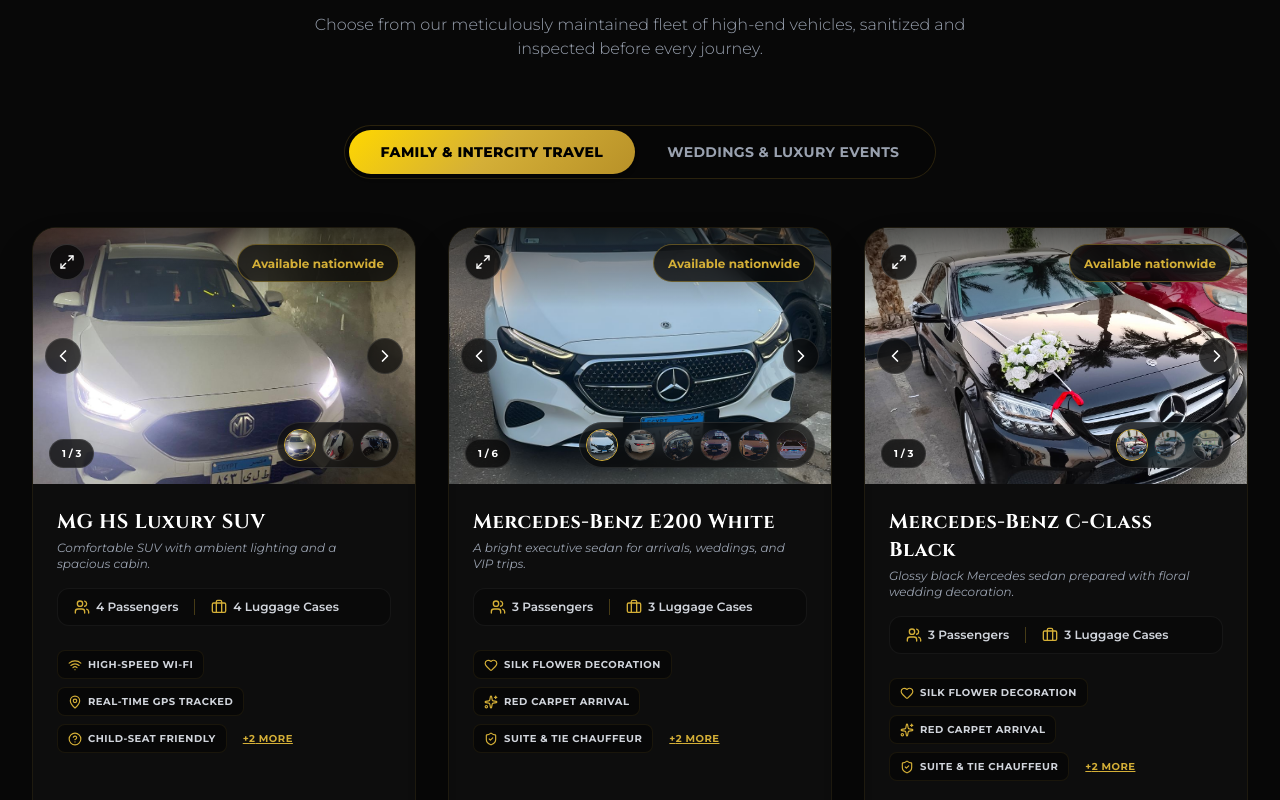
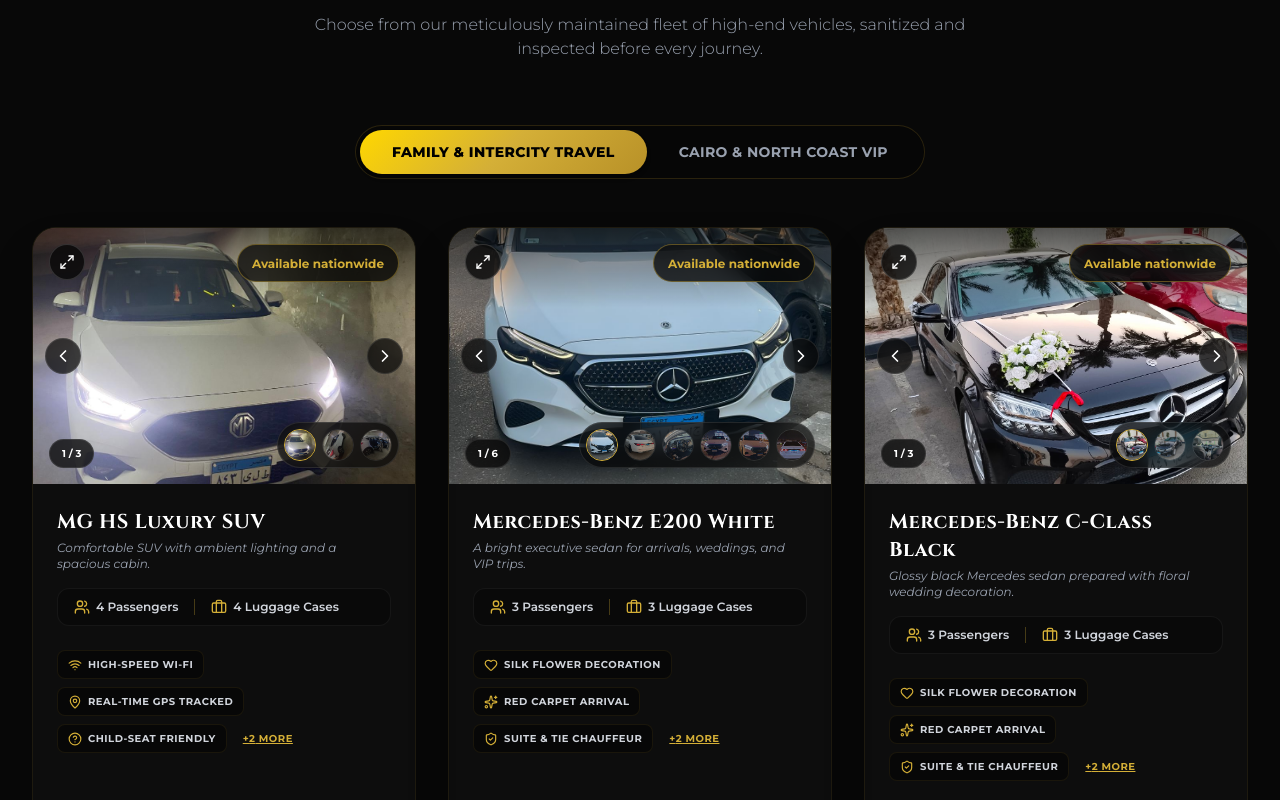
Before and after one commit to medoouwj12-tech/transport-limousine, a React (Vite) app: page / in a window 1280 px wide. Shown: the part 1200-2000 px from the top of the page. Built offline with nearby package versions, Linux system fonts and the light colour scheme.

Commit message:
تغيير زفاف العرايس والمناسبات إلى القاهرة والساحل VIP

```diff
--- a/src/data/translations.js
+++ b/src/data/translations.js
@@ -28,7 +28,7 @@ export const translations = {
     fleetTitle: "The Elite Fleet",
     fleetSubtitle: "Choose from our meticulously maintained fleet of high-end vehicles, sanitized and inspected before every journey.",
     tabFamily: "Family & Intercity Travel",
-    tabWedding: "Weddings & Luxury Events",
+    tabWedding: "Cairo & North Coast VIP",
     capacityPerson: "Passengers",
     capacityLuggage: "Luggage Cases",
     viewSpecs: "View VIP Specifications",
@@ -68,7 +68,7 @@ export const translations = {
 
     labelServiceType: "Select Service Type",
     serviceIntercity: "Intercity & Governorate Travel (توصيل المحافظات والعائلات)",
-    serviceWedding: "Weddings & Luxury Events (زفاف العرايس والمناسبات)",
+    serviceWedding: "Cairo & North Coast VIP (القاهرة والساحل VIP)",
 
     labelVehicleClass: "Select Vehicle Class",
     labelPickupGov: "Pickup Governorate",
@@ -144,7 +144,7 @@ export const translations = {
     fleetTitle: "أسطول النخبة",
     fleetSubtitle: "اختر من بين أسطولنا الفاخر المعتنى به بعناية فائقة، والمعقم والمفحوص بالكامل قبل كل رحلة.",
     tabFamily: "توصيل المحافظات والعائلات",
-    tabWedding: "زفاف العرايس والمناسبات",
+    tabWedding: "القاهرة والساحل VIP",
     capacityPerson: "أفراد",
     capacityLuggage: "حقائب",
     viewSpecs: "عرض مواصفات الـ VIP",
@@ -184,7 +184,7 @@ export const translations = {
 
     labelServiceType: "اختر نوع الخدمة",
     serviceIntercity: "توصيل المحافظات والعائلات (Intercity Travel)",
-    serviceWedding: "زفاف العرايس والمناسبات (Wedding/Luxury Events)",
+    serviceWedding: "القاهرة والساحل VIP (Cairo & North Coast VIP)",
 
     labelVehicleClass: "اختر فئة السيارة",
     labelPickupGov: "محافظة الركوب",
```
